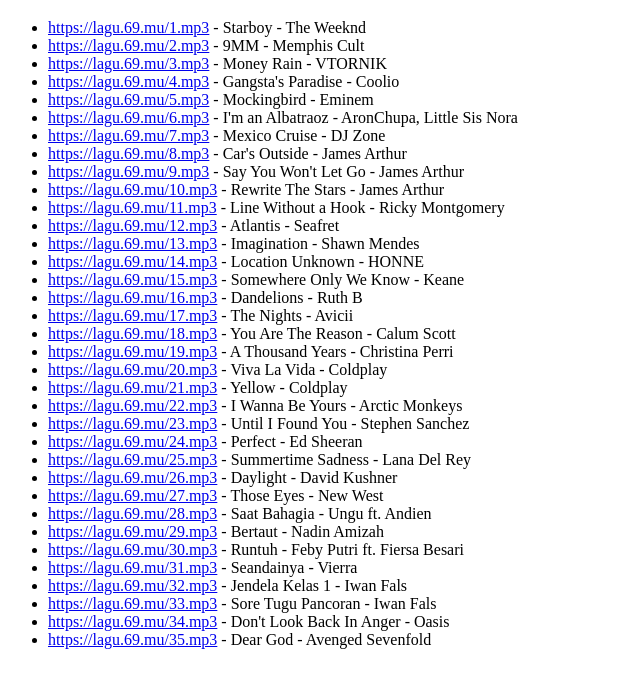
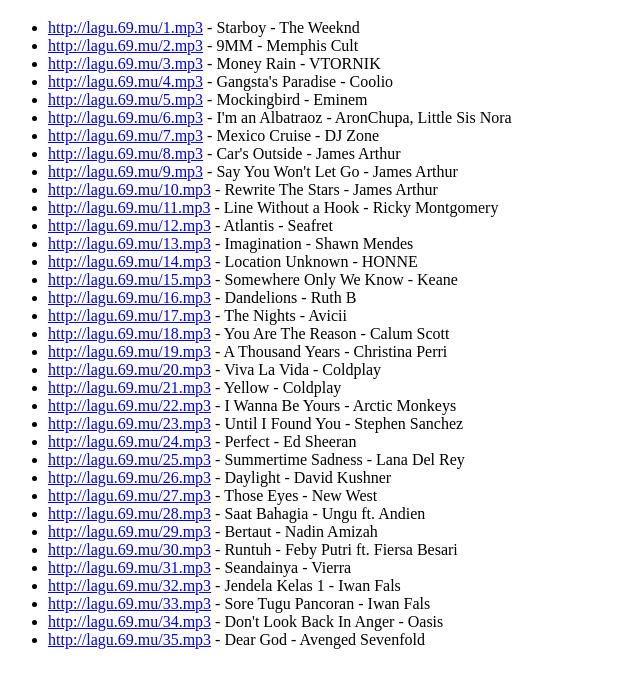
Before and after one commit to oceancodezzz/lagu.69.mu, a plain HTML site: page list.html in a window 1280 px wide. Shown: the part 61-748 px from the top of the page, without its empty margins (0-640 px from the left). Drawn offline with Linux system fonts and the light colour scheme.

Commit message:
Update list.html

```diff
--- a/list.html
+++ b/list.html
@@ -8,41 +8,41 @@
 <body>
     <h1>Random Playlist :D</h1>
     <ul>
-        <li><a href="https://lagu.69.mu/1.mp3">https://lagu.69.mu/1.mp3</a> - Starboy - The Weeknd<br></li>
-        <li><a href="https://lagu.69.mu/2.mp3">https://lagu.69.mu/2.mp3</a> - 9MM - Memphis Cult<br></li>
-        <li><a href="https://lagu.69.mu/3.mp3">https://lagu.69.mu/3.mp3</a> - Money Rain - VTORNIK<br></li>
-        <li><a href="https://lagu.69.mu/4.mp3">https://lagu.69.mu/4.mp3</a> - Gangsta's Paradise - Coolio<br></li>
-        <li><a href="https://lagu.69.mu/5.mp3">https://lagu.69.mu/5.mp3</a> - Mockingbird - Eminem<br></li>
-        <li><a href="https://lagu.69.mu/6.mp3">https://lagu.69.mu/6.mp3</a> - I'm an Albatraoz - AronChupa, Little Sis Nora<br></li>
-        <li><a href="https://lagu.69.mu/7.mp3">https://lagu.69.mu/7.mp3</a> - Mexico Cruise - DJ Zone<br></li>
-        <li><a href="https://lagu.69.mu/8.mp3">https://lagu.69.mu/8.mp3</a> - Car's Outside - James Arthur<br></li>
-        <li><a href="https://lagu.69.mu/9.mp3">https://lagu.69.mu/9.mp3</a> - Say You Won't Let Go - James Arthur<br></li>
-        <li><a href="https://lagu.69.mu/10.mp3">https://lagu.69.mu/10.mp3</a> - Rewrite The Stars - James Arthur<br></li>
-        <li><a href="https://lagu.69.mu/11.mp3">https://lagu.69.mu/11.mp3</a> - Line Without a Hook - Ricky Montgomery<br></li>
-        <li><a href="https://lagu.69.mu/12.mp3">https://lagu.69.mu/12.mp3</a> - Atlantis - Seafret<br></li>
-        <li><a href="https://lagu.69.mu/13.mp3">https://lagu.69.mu/13.mp3</a> - Imagination - Shawn Mendes<br></li>
-        <li><a href="https://lagu.69.mu/14.mp3">https://lagu.69.mu/14.mp3</a> - Location Unknown - HONNE<br></li>
-        <li><a href="https://lagu.69.mu/15.mp3">https://lagu.69.mu/15.mp3</a> - Somewhere Only We Know - Keane<br></li>
-        <li><a href="https://lagu.69.mu/16.mp3">https://lagu.69.mu/16.mp3</a> - Dandelions - Ruth B<br></li>
-        <li><a href="https://lagu.69.mu/17.mp3">https://lagu.69.mu/17.mp3</a> - The Nights - Avicii<br></li>
-        <li><a href="https://lagu.69.mu/18.mp3">https://lagu.69.mu/18.mp3</a> - You Are The Reason - Calum Scott<br></li>
-        <li><a href="https://lagu.69.mu/19.mp3">https://lagu.69.mu/19.mp3</a> - A Thousand Years - Christina Perri<br></li>
-        <li><a href="https://lagu.69.mu/20.mp3">https://lagu.69.mu/20.mp3</a> - Viva La Vida - Coldplay<br></li>
-        <li><a href="https://lagu.69.mu/21.mp3">https://lagu.69.mu/21.mp3</a> - Yellow - Coldplay<br></li>
-        <li><a href="https://lagu.69.mu/22.mp3">https://lagu.69.mu/22.mp3</a> - I Wanna Be Yours - Arctic Monkeys<br></li>
-        <li><a href="https://lagu.69.mu/23.mp3">https://lagu.69.mu/23.mp3</a> - Until I Found You - Stephen Sanchez<br></li>
-        <li><a href="https://lagu.69.mu/24.mp3">https://lagu.69.mu/24.mp3</a> - Perfect - Ed Sheeran<br></li>
-        <li><a href="https://lagu.69.mu/25.mp3">https://lagu.69.mu/25.mp3</a> - Summertime Sadness - Lana Del Rey<br></li>
-        <li><a href="https://lagu.69.mu/26.mp3">https://lagu.69.mu/26.mp3</a> - Daylight - David Kushner<br></li>
-        <li><a href="https://lagu.69.mu/27.mp3">https://lagu.69.mu/27.mp3</a> - Those Eyes - New West<br></li>
-        <li><a href="https://lagu.69.mu/28.mp3">https://lagu.69.mu/28.mp3</a> - Saat Bahagia - Ungu ft. Andien<br></li>
-        <li><a href="https://lagu.69.mu/29.mp3">https://lagu.69.mu/29.mp3</a> - Bertaut - Nadin Amizah<br></li>
-        <li><a href="https://lagu.69.mu/30.mp3">https://lagu.69.mu/30.mp3</a> - Runtuh - Feby Putri ft. Fiersa Besari<br></li>
-        <li><a href="https://lagu.69.mu/31.mp3">https://lagu.69.mu/31.mp3</a> - Seandainya - Vierra<br></li>
-        <li><a href="https://lagu.69.mu/32.mp3">https://lagu.69.mu/32.mp3</a> - Jendela Kelas 1 - Iwan Fals<br></li>
-        <li><a href="https://lagu.69.mu/33.mp3">https://lagu.69.mu/33.mp3</a> - Sore Tugu Pancoran - Iwan Fals<br></li>
-        <li><a href="https://lagu.69.mu/34.mp3">https://lagu.69.mu/34.mp3</a> - Don't Look Back In Anger - Oasis<br></li>
-        <li><a href="https://lagu.69.mu/35.mp3">https://lagu.69.mu/35.mp3</a> - Dear God - Avenged Sevenfold<br></li>
+        <li><a href="http://lagu.69.mu/1.mp3">http://lagu.69.mu/1.mp3</a> - Starboy - The Weeknd<br></li>
+        <li><a href="http://lagu.69.mu/2.mp3">http://lagu.69.mu/2.mp3</a> - 9MM - Memphis Cult<br></li>
+        <li><a href="http://lagu.69.mu/3.mp3">http://lagu.69.mu/3.mp3</a> - Money Rain - VTORNIK<br></li>
+        <li><a href="http://lagu.69.mu/4.mp3">http://lagu.69.mu/4.mp3</a> - Gangsta's Paradise - Coolio<br></li>
+        <li><a href="http://lagu.69.mu/5.mp3">http://lagu.69.mu/5.mp3</a> - Mockingbird - Eminem<br></li>
+        <li><a href="http://lagu.69.mu/6.mp3">http://lagu.69.mu/6.mp3</a> - I'm an Albatraoz - AronChupa, Little Sis Nora<br></li>
+        <li><a href="http://lagu.69.mu/7.mp3">http://lagu.69.mu/7.mp3</a> - Mexico Cruise - DJ Zone<br></li>
+        <li><a href="http://lagu.69.mu/8.mp3">http://lagu.69.mu/8.mp3</a> - Car's Outside - James Arthur<br></li>
+        <li><a href="http://lagu.69.mu/9.mp3">http://lagu.69.mu/9.mp3</a> - Say You Won't Let Go - James Arthur<br></li>
+        <li><a href="http://lagu.69.mu/10.mp3">http://lagu.69.mu/10.mp3</a> - Rewrite The Stars - James Arthur<br></li>
+        <li><a href="http://lagu.69.mu/11.mp3">http://lagu.69.mu/11.mp3</a> - Line Without a Hook - Ricky Montgomery<br></li>
+        <li><a href="http://lagu.69.mu/12.mp3">http://lagu.69.mu/12.mp3</a> - Atlantis - Seafret<br></li>
+        <li><a href="http://lagu.69.mu/13.mp3">http://lagu.69.mu/13.mp3</a> - Imagination - Shawn Mendes<br></li>
+        <li><a href="http://lagu.69.mu/14.mp3">http://lagu.69.mu/14.mp3</a> - Location Unknown - HONNE<br></li>
+        <li><a href="http://lagu.69.mu/15.mp3">http://lagu.69.mu/15.mp3</a> - Somewhere Only We Know - Keane<br></li>
+        <li><a href="http://lagu.69.mu/16.mp3">http://lagu.69.mu/16.mp3</a> - Dandelions - Ruth B<br></li>
+        <li><a href="http://lagu.69.mu/17.mp3">http://lagu.69.mu/17.mp3</a> - The Nights - Avicii<br></li>
+        <li><a href="http://lagu.69.mu/18.mp3">http://lagu.69.mu/18.mp3</a> - You Are The Reason - Calum Scott<br></li>
+        <li><a href="http://lagu.69.mu/19.mp3">http://lagu.69.mu/19.mp3</a> - A Thousand Years - Christina Perri<br></li>
+        <li><a href="http://lagu.69.mu/20.mp3">http://lagu.69.mu/20.mp3</a> - Viva La Vida - Coldplay<br></li>
+        <li><a href="http://lagu.69.mu/21.mp3">http://lagu.69.mu/21.mp3</a> - Yellow - Coldplay<br></li>
+        <li><a href="http://lagu.69.mu/22.mp3">http://lagu.69.mu/22.mp3</a> - I Wanna Be Yours - Arctic Monkeys<br></li>
+        <li><a href="http://lagu.69.mu/23.mp3">http://lagu.69.mu/23.mp3</a> - Until I Found You - Stephen Sanchez<br></li>
+        <li><a href="http://lagu.69.mu/24.mp3">http://lagu.69.mu/24.mp3</a> - Perfect - Ed Sheeran<br></li>
+        <li><a href="http://lagu.69.mu/25.mp3">http://lagu.69.mu/25.mp3</a> - Summertime Sadness - Lana Del Rey<br></li>
+        <li><a href="http://lagu.69.mu/26.mp3">http://lagu.69.mu/26.mp3</a> - Daylight - David Kushner<br></li>
+        <li><a href="http://lagu.69.mu/27.mp3">http://lagu.69.mu/27.mp3</a> - Those Eyes - New West<br></li>
+        <li><a href="http://lagu.69.mu/28.mp3">http://lagu.69.mu/28.mp3</a> - Saat Bahagia - Ungu ft. Andien<br></li>
+        <li><a href="http://lagu.69.mu/29.mp3">http://lagu.69.mu/29.mp3</a> - Bertaut - Nadin Amizah<br></li>
+        <li><a href="http://lagu.69.mu/30.mp3">http://lagu.69.mu/30.mp3</a> - Runtuh - Feby Putri ft. Fiersa Besari<br></li>
+        <li><a href="http://lagu.69.mu/31.mp3">http://lagu.69.mu/31.mp3</a> - Seandainya - Vierra<br></li>
+        <li><a href="http://lagu.69.mu/32.mp3">http://lagu.69.mu/32.mp3</a> - Jendela Kelas 1 - Iwan Fals<br></li>
+        <li><a href="http://lagu.69.mu/33.mp3">http://lagu.69.mu/33.mp3</a> - Sore Tugu Pancoran - Iwan Fals<br></li>
+        <li><a href="http://lagu.69.mu/34.mp3">http://lagu.69.mu/34.mp3</a> - Don't Look Back In Anger - Oasis<br></li>
+        <li><a href="http://lagu.69.mu/35.mp3">http://lagu.69.mu/35.mp3</a> - Dear God - Avenged Sevenfold<br></li>
     </ul>
 </body>
 </html>
```
